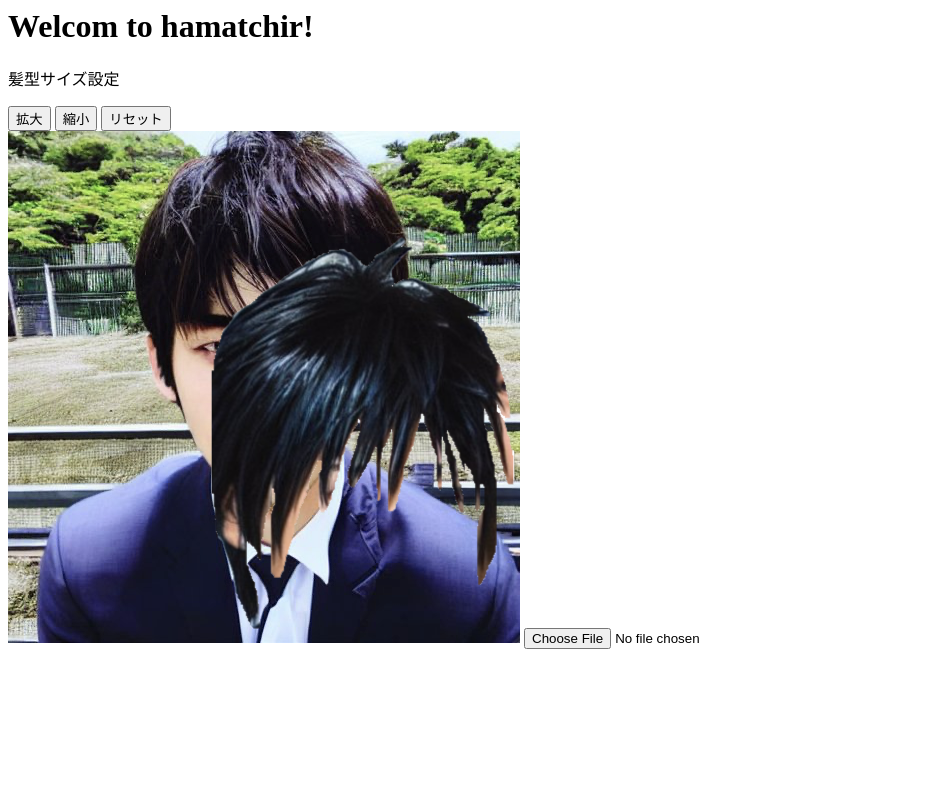
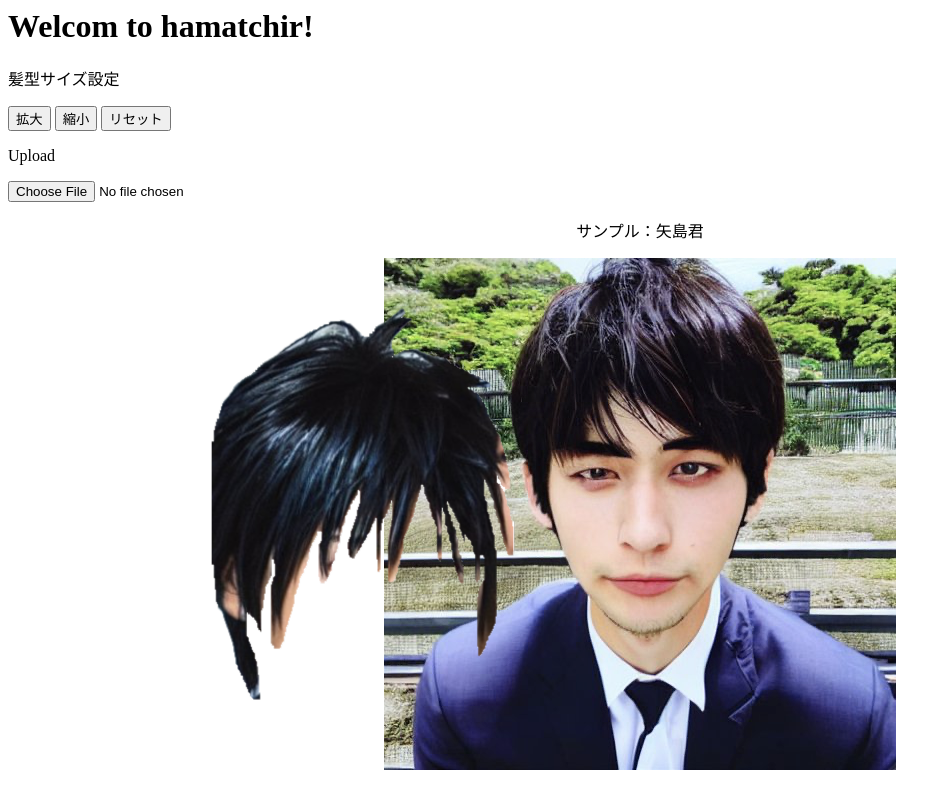
Before and after one commit to enpitut2022/hamatchir, a Django app: page /hamatchir/ in a window 1280 px wide. Shown: the whole page, without its empty margins (0-951 px from the left). Before the commit the page ends 649 px from the top, so only its background shows below. Run offline with Django 3.2, Linux system fonts and the light colour scheme.

Commit message:
レイアウト変更

```diff
--- a/mysite/hamatchir/static/hamatchir/style.css
+++ b/mysite/hamatchir/static/hamatchir/style.css
@@ -16,10 +16,13 @@
 }
 
 .yajima{
+    display: block;
     margin-left: auto;
     margin-right: auto;
 }
-
+.yajima-txt{
+    text-align: center;
+}
 .drag-and-drop {
     cursor: move;
     position: absolute;
@@ -29,3 +32,8 @@
 .drag {
     z-index: 1001;
 }
+#input-img{
+    display: block;
+    margin-left: auto;
+    margin-right: auto;
+}
--- a/mysite/hamatchir/templates/hamatchir/index.html
+++ b/mysite/hamatchir/templates/hamatchir/index.html
@@ -12,13 +12,15 @@
             <button id="plus">拡大</button>
             <button id="minus">縮小</button>
             <button id="reset">リセット</button>
+            <p>Upload</p>
+            <input type="file" id="img-file">
             <div id="aaa">
                 <img class="hair_style drag-and-drop" src="{%static 'hamatchir/images/aaa.png' %}" />
             </div>
+            <img  id="input-img" />
+            <p class="yajima-txt">サンプル：矢島君</p>
             <img class="yajima" src= "{% static 'hamatchir/images/yajima.png' %}" />
             <!-- inputタグの拡張子の指定が必要 png, jpeg, jpg etc... -->
-            <input type="file" id="img-file">
-            <img  id="input-img" />
 
         </div>
         <script src="{%static 'hamatchir/index.js' %}"></script>
```
